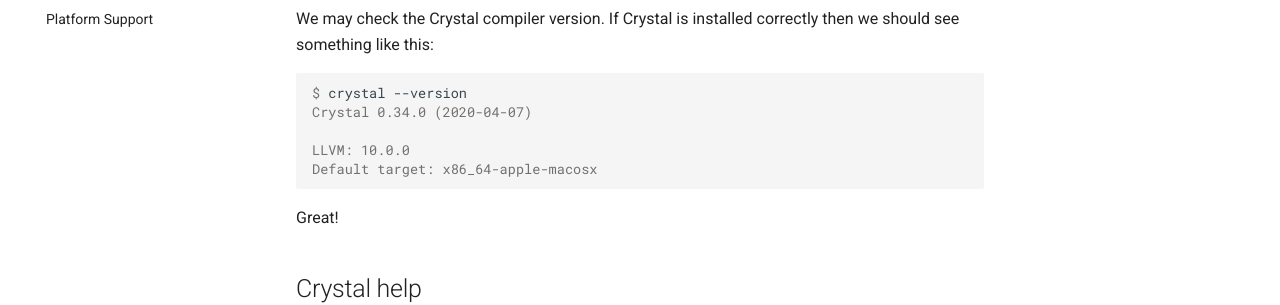
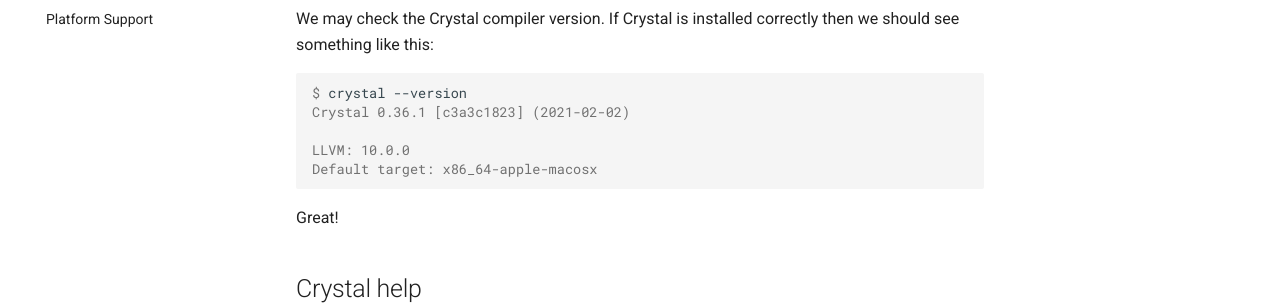
Before and after one commit to crystal-lang/crystal-book, an MkDocs documentation site: the page built from docs/getting_started/README.md, in a window 1280 px wide and 900 px high. Shown: the part 415-720 px from the top of the window. Built offline with MkDocs 1.6.1 and Material for MkDocs 9.7.7, drawn with Linux system fonts in a browser that asks for light colours; nearby versions of some CDN libraries; library files that are not in the unit come from our copies; comment, search, counter and statistics services are not loaded; some of the changed lines change nothing that is shown.

Commit message:
Add snippet for crystal-version (#482)
The current output of `crystal version` is placed in crystal-version.txt
and only this location needs to be updated when a new version is
released. The content is automatically included in all places where
`crystal version` output is used as an example.

````diff
--- /dev/null
+++ b/crystal-version.txt
@@ -0,0 +1,4 @@
+Crystal 0.36.1 [c3a3c1823] (2021-02-02)
+
+LLVM: 10.0.0
+Default target: x86_64-apple-macosx
--- a/docs/getting_started/README.md
+++ b/docs/getting_started/README.md
@@ -14,10 +14,7 @@ We may check the Crystal compiler version. If Crystal is installed correctly the
 
 ```console
 $ crystal --version
-Crystal 0.34.0 (2020-04-07)
-
-LLVM: 10.0.0
-Default target: x86_64-apple-macosx
+--8<-- "crystal-version.txt"
 ```
 
 Great!
--- a/docs/getting_started/cli.md
+++ b/docs/getting_started/cli.md
@@ -20,10 +20,7 @@ It is a very common practice to pass options to the application. For example, we
 
 ```console
 $ crystal -v
-Crystal 0.31.1 (2019-10-02)
-
-LLVM: 8.0.1
-Default target: x86_64-apple-macosx
+--8<-- "crystal-version.txt"
 ```
 
 and if we run: `crystal -h`, then Crystal will show all the accepted options and how to use them.
--- a/docs/using_the_compiler/README.md
+++ b/docs/using_the_compiler/README.md
@@ -199,10 +199,7 @@ Example:
 
 ```console
 $ crystal version
-Crystal 0.25.1 [b782738ff] (2018-06-27)
-
-LLVM: 4.0.0
-Default target: x86_64-unknown-linux-gnu
+--8<-- "crystal-version.txt"
 ```
 
 ### `crystal init`
--- a/mkdocs.yml
+++ b/mkdocs.yml
@@ -40,6 +40,7 @@ markdown_extensions:
   - pymdownx.superfences
   - toc:
       permalink: true
+  - pymdownx.snippets
 
 google_analytics:
   - UA-42353458-1
````
